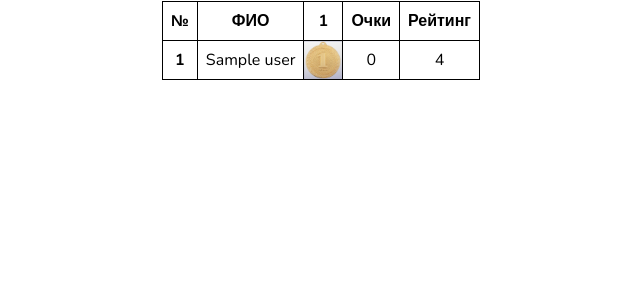
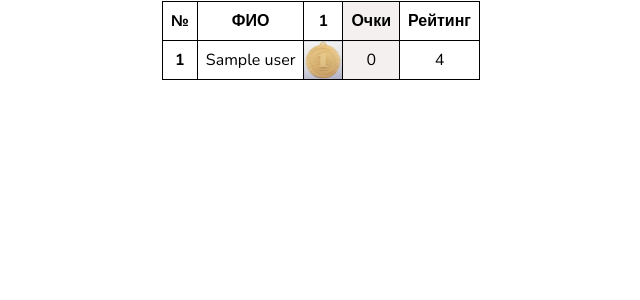
Before and after one commit to ViktorBachmanov/ChessClub, a Laravel app: template resources/views/main_table.blade.php in a window 1280 px wide. Shown: the top 300 px of the page, without its empty margins (319-959 px from the left). Run offline with Laravel 8, Linux system fonts and the light colour scheme; the template is opened without the code that fills it: most values are stand-ins (such as "Sample title", 1, 10 or a date in 2020).

Commit message:
Add background-color on totalScore column

```diff
--- a/resources/views/main_table.blade.php
+++ b/resources/views/main_table.blade.php
@@ -40,6 +40,10 @@
 				width: 100%;
 				vertical-align: middle;
 			}
+
+			.totalScore {
+				background-color: #e0d3d357;
+			}
         </style>
 
 		<script>
@@ -65,7 +69,7 @@
 					@foreach($users as $user)
 						<th>{{ $loop->iteration }}
 					@endforeach
-					<th>Очки
+					<th class='totalScore'>Очки
 					<th>Рейтинг
 				</tr>
 			</thead>
@@ -97,7 +101,7 @@
 										 break;
 
 										case 3:
-										 echo "<img src='pics/bronze_3_2_t.png' class='medal'>";
+										 echo "<img src='pics/bronze_3_t.png' class='medal'>";
 										 break;
 									}
 									@endphp
@@ -111,7 +115,7 @@
 
 							</td>
 						@endforeach
-						<td>{{ $totalScore; }}
+						<td class='totalScore'>{{ $totalScore; }}
 						<td>{{ $user->rating; }}</td>
 					</tr>
 				@endforeach
```
